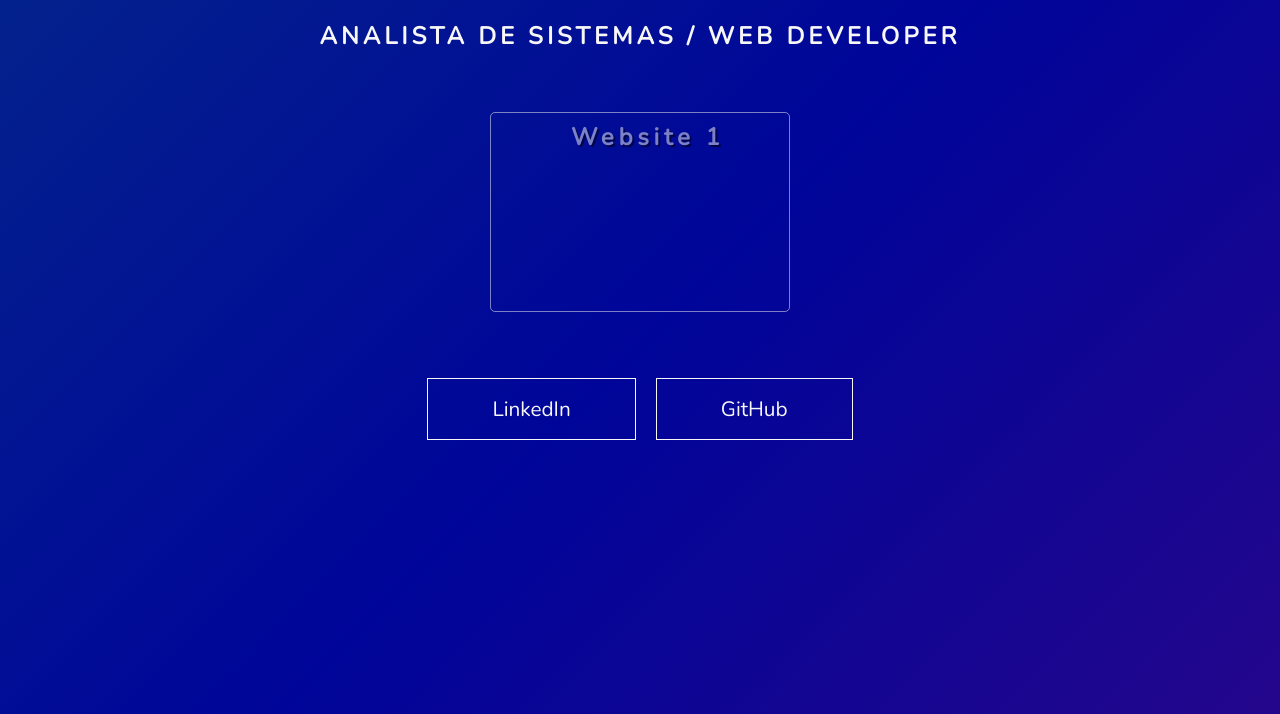
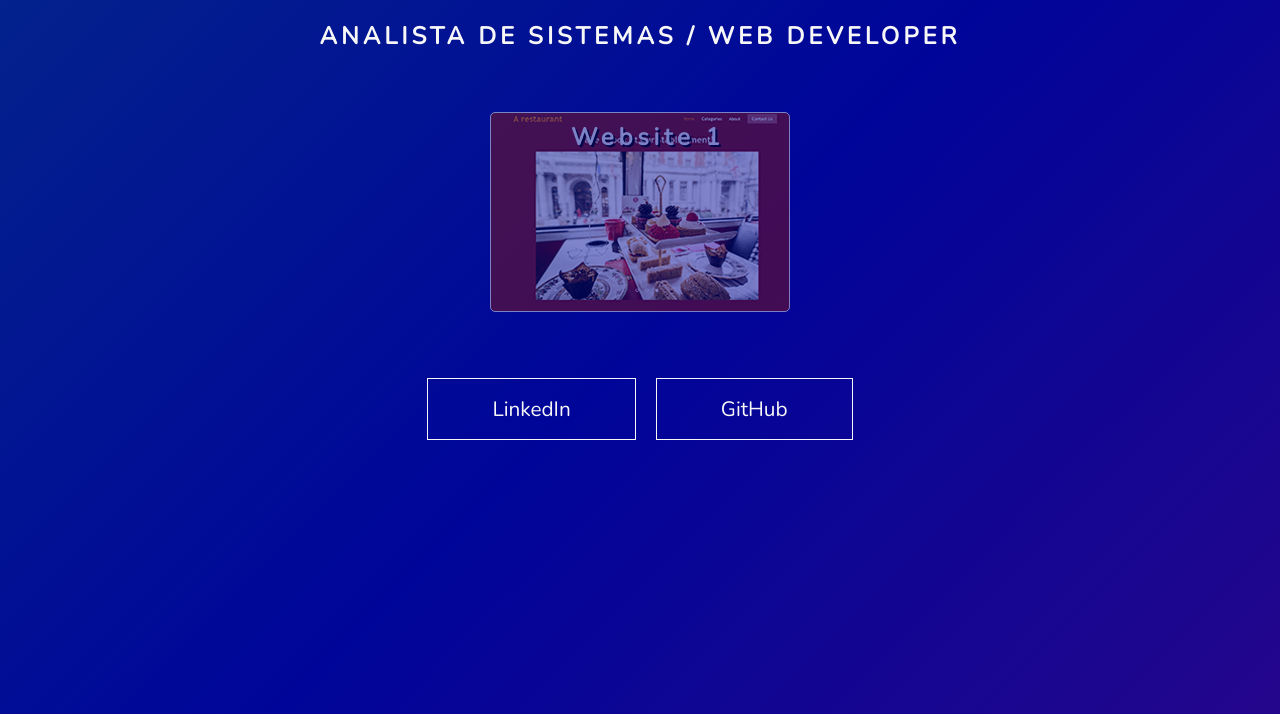
Before and after one commit to AdrielGAmorim/Portfolio, a plain HTML site: page index.html in a window 1280 px wide. Shown: the part 86-800 px from the top of the page. Drawn offline with nearby package versions, Linux system fonts and the light colour scheme; the site is published under a folder, as on GitHub Pages, so addresses that start at the root find nothing.

Commit message:
Img Change

```diff
--- a/styles/style.css
+++ b/styles/style.css
@@ -58,7 +58,7 @@ body {
 }
 
 .portfolio-item-1 {
-    background-image: url("/images/Website1_Mini.png");
+    background-image: url("../images/Website1_Mini.png");
     padding-left: 5rem;
     padding-top: .5rem;
 
```
